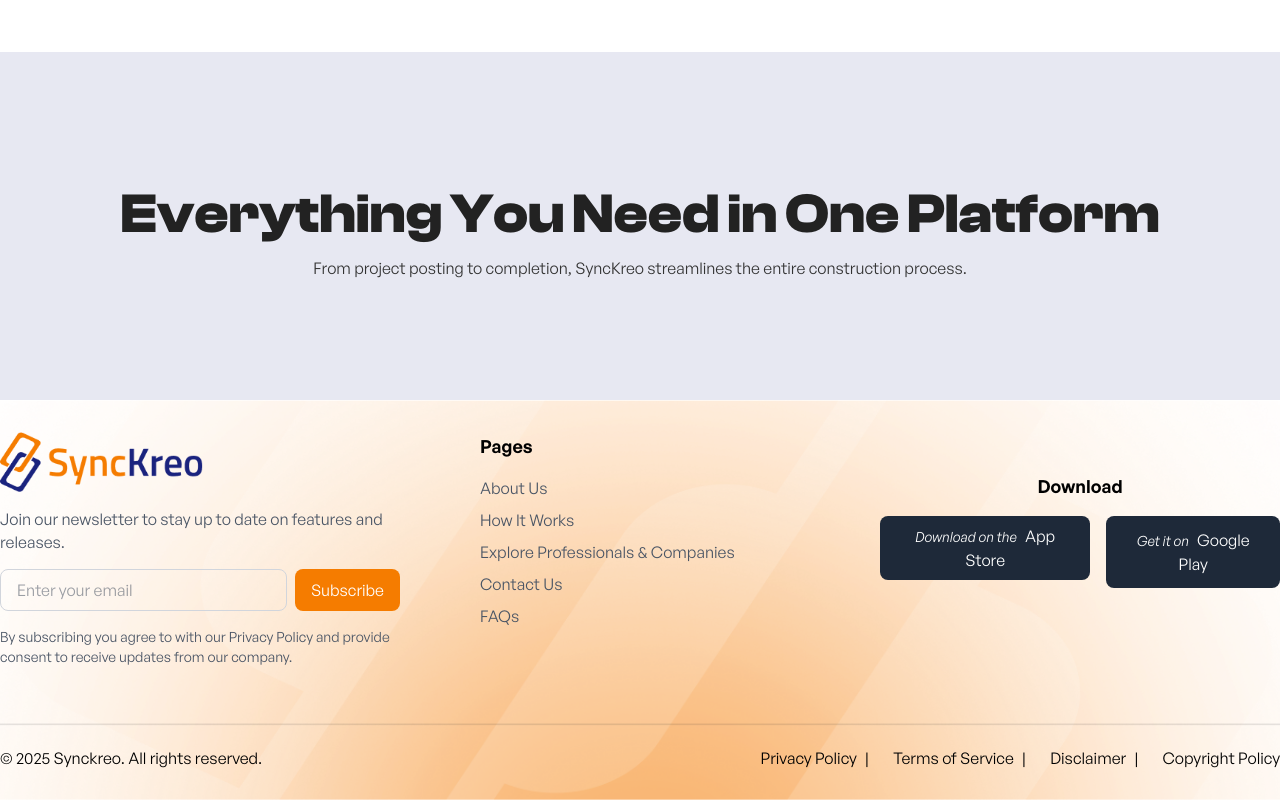
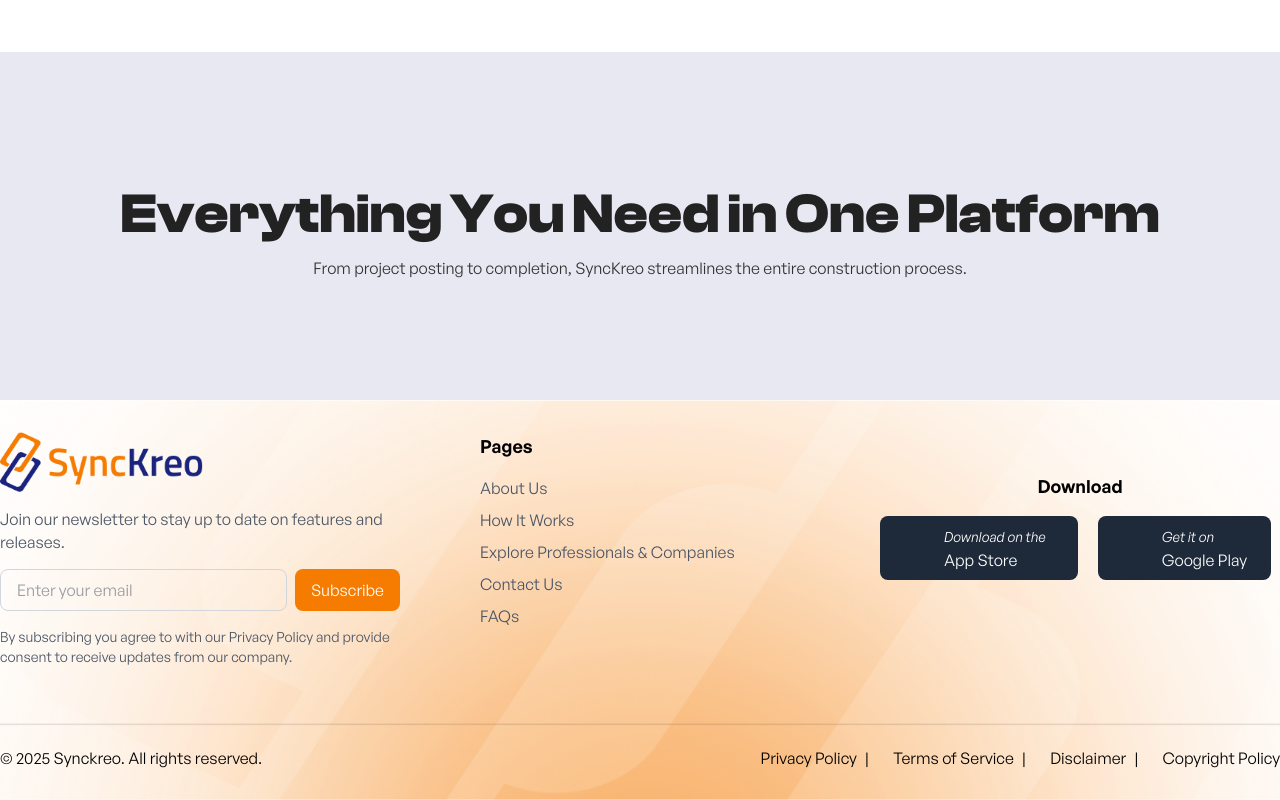
Before and after one commit to synckreo/synckreo-frontend, a React (Vite) app: page / in a window 1280 px wide. Shown: the part 748-1548 px from the top of the page. Built offline with nearby package versions, Linux system fonts and the light colour scheme.

Commit message:
Footer minor update

```diff
--- a/src/components/layouts/footer/Footer.jsx
+++ b/src/components/layouts/footer/Footer.jsx
@@ -72,22 +72,51 @@ export const Footer = () => {
             FAQs
           </a>
         </div>
-        <div className="align-items-center flex flex-col gap-2 mt-10">
+        <div className="flex flex-col gap-2 mt-10">
           <h3 className="text-center text-lg font-semibold mb-2">
             Download
           </h3>
-          <div className="mb-4 align-items-center flex gap-4 flex-row">
-            <button className="bg-gray-800 text-white px-4 py-2 rounded-lg hover:bg-gray-700 transition-colors mb-2">
-              <i className="fab fa-apple mr-2 text-sm">
-                Download on the
-              </i>
-              App Store
+          <div className="flex gap-5 flex-row">
+            <button className="bg-gray-800 text-white px-4 py-2 rounded-lg hover:bg-gray-700 transition-colors mb-2 flex-row flex items-center">
+              <svg
+                className="w-[40px] h-[40px] text-gray-800 dark:text-white"
+                aria-hidden="true"
+                xmlns="http://www.w3.org/2000/svg"
+                width="24"
+                height="24"
+                fill="currentColor"
+                viewBox="0 0 24 24"
+              >
+                <path d="M17.537 12.625a4.421 4.421 0 0 0 2.684 4.047 10.96 10.96 0 0 1-1.384 2.845c-.834 1.218-1.7 2.432-3.062 2.457-1.34.025-1.77-.794-3.3-.794-1.531 0-2.01.769-3.275.82-1.316.049-2.317-1.318-3.158-2.532-1.72-2.484-3.032-7.017-1.27-10.077A4.9 4.9 0 0 1 8.91 6.884c1.292-.025 2.51.869 3.3.869.789 0 2.27-1.075 3.828-.917a4.67 4.67 0 0 1 3.66 1.984 4.524 4.524 0 0 0-2.16 3.805m-2.52-7.432A4.4 4.4 0 0 0 16.06 2a4.482 4.482 0 0 0-2.945 1.516 4.185 4.185 0 0 0-1.061 3.093 3.708 3.708 0 0 0 2.967-1.416Z" />
+              </svg>
+
+              <div className="mx-2 text-left">
+                <i className="mr-2 text-sm">Download on the</i>
+                <br />
+                App Store
+              </div>
             </button>
-            <button className="bg-gray-800 text-white px-4 py-2 rounded-lg hover:bg-gray-700 transition-colors">
-              <i className="fab fa-google-play mr-2 text-sm">
-                Get it on
-              </i>
-              Google Play
+            <button className="bg-gray-800 text-white px-4 py-2 rounded-lg hover:bg-gray-700 transition-colors mb-2 flex-row flex items-center">
+              <svg
+                class="w-[40px] h-[40px] text-gray-800 dark:text-white"
+                aria-hidden="true"
+                xmlns="http://www.w3.org/2000/svg"
+                width="24"
+                height="24"
+                fill="currentColor"
+                viewBox="0 0 24 24"
+              >
+                <path
+                  fill-rule="evenodd"
+                  d="M5 4a2 2 0 0 1 2-2h10a2 2 0 0 1 2 2v16a2 2 0 0 1-2 2H7a2 2 0 0 1-2-2V4Zm12 12V5H7v11h10Zm-5 1a1 1 0 1 0 0 2h.01a1 1 0 1 0 0-2H12Z"
+                  clip-rule="evenodd"
+                />
+              </svg>
+              <div className="mx-2 text-left">
+                <i className="text-sm">Get it on</i>
+                <br />
+                Google Play
+              </div>
             </button>
           </div>
         </div>
```
